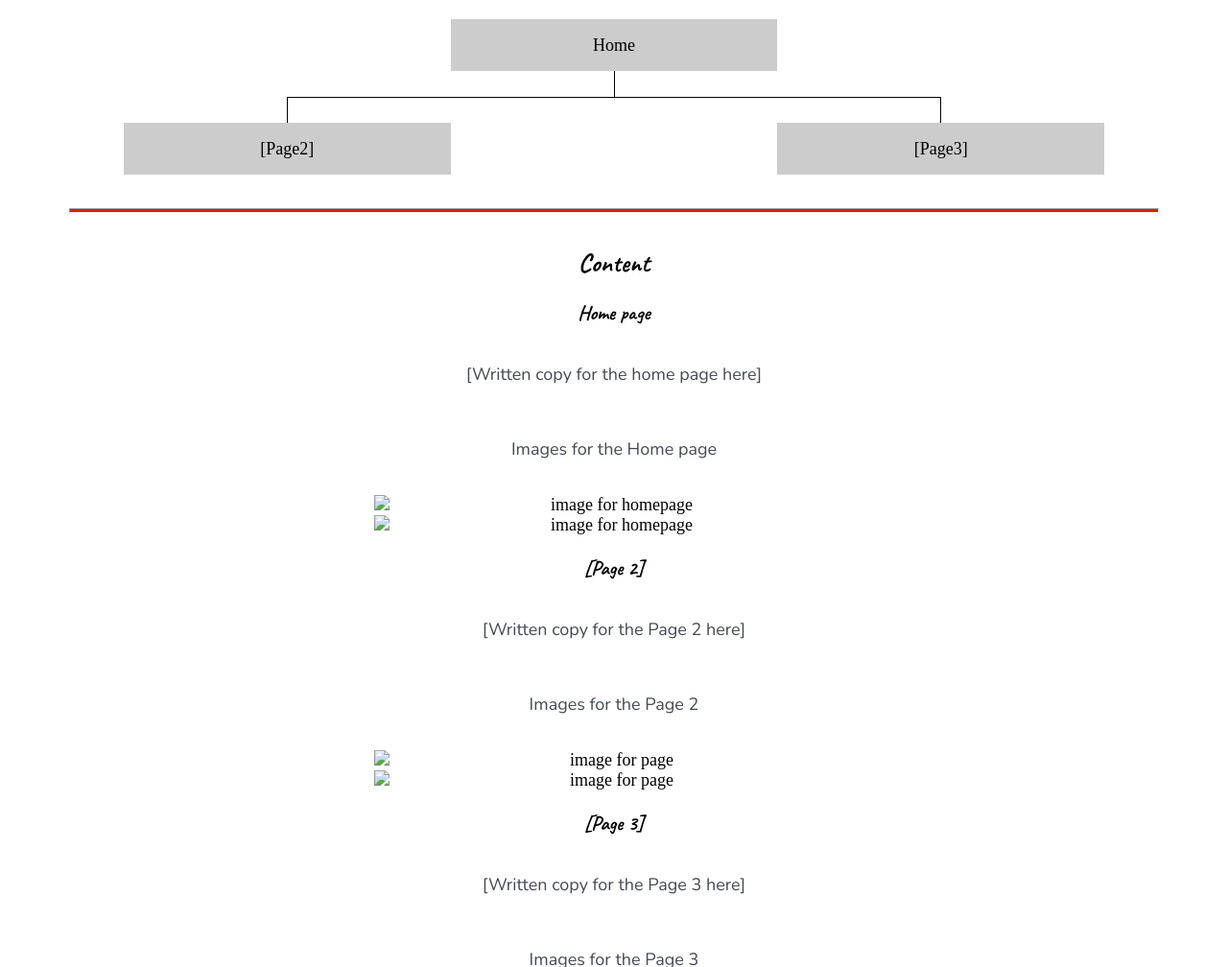
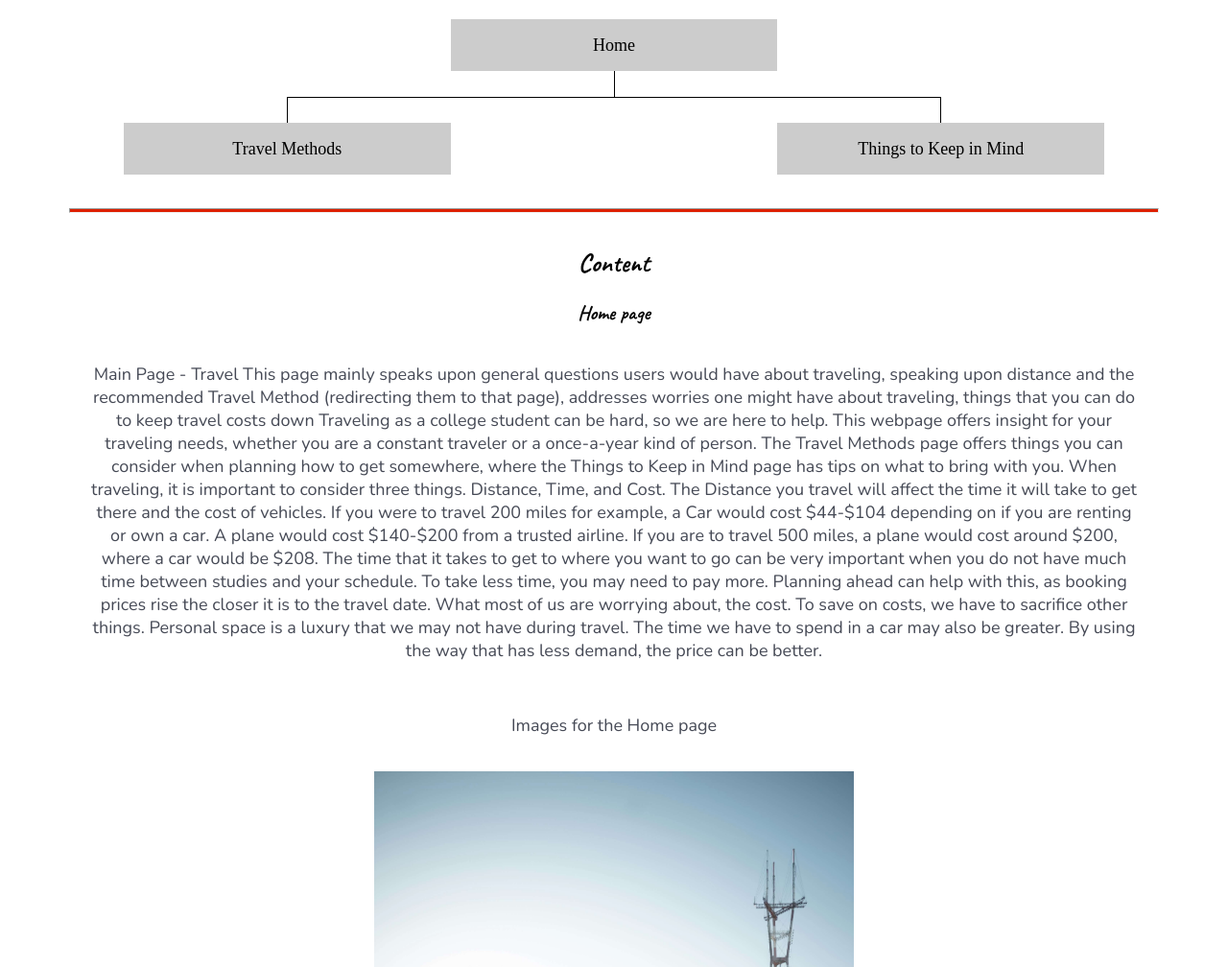
Before and after one commit to kadenboam/WDD130, a plain HTML site: page travelR/site-plan-personal.html in a window 1280 px wide. Shown: the part 2400-3408 px from the top of the page at 96% size. Drawn offline with nearby package versions, Linux system fonts and the light colour scheme.

Commit message:
info_of_personal_website

```diff
--- a/travelR/site-plan-personal.html
+++ b/travelR/site-plan-personal.html
@@ -31,7 +31,7 @@
       <h2>Branding</h2>
       <h3>Website Logo</h3>
       <!-- Replace this with some sort of logo for your site.  A logo can be as simple as the name of your site in a nice font :) -->
-      <img src="r_travel.png" alt="Logo image">
+      <img src="images/r_travel.png" alt="Logo image">
       <hr>
       <h2>
         Style Guide
@@ -102,10 +102,10 @@
           Home
         </div>
         <div class="sm-page2">
-          [Page2] <!-- change this -->
+          Travel Methods <!-- change this -->
         </div>
         <div class="sm-page3">
-          [Page3]  <!-- change this -->
+          Things to Keep in Mind  <!-- change this -->
         </div>
 
         <div class="top">
@@ -127,36 +127,49 @@
       </h2>
       <h3>Home page</h3>
       <p>
-        [Written copy for the home page here]
+        Main Page - Travel
+        This page mainly speaks upon general questions users would have about traveling, speaking upon distance and the recommended Travel Method (redirecting them to that page), addresses worries one might have about traveling, things that you can do to keep travel costs down
+
+        Traveling as a college student can be hard, so we are here to help. This webpage offers insight for your traveling needs, whether you are a constant traveler or a once-a-year kind of person. The Travel Methods page offers things you can consider when planning how to get somewhere, where the Things to Keep in Mind page has tips on what to bring with you.
+
+        When traveling, it is important to consider three things. Distance, Time, and Cost.
+
+        The Distance you travel will affect the time it will take to get there and the cost of vehicles. If you were to travel 200 miles for example, a Car would cost $44-$104 depending on if you are renting or own a car. A plane would cost $140-$200 from a trusted airline. If you are to travel 500 miles, a plane would cost around $200, where a car would be $208.
+
+        The time that it takes to get to where you want to go can be very important when you do not have much time between studies and your schedule. To take less time, you may need to pay more. Planning ahead can help with this, as booking prices rise the closer it is to the travel date.
+
+        What most of us are worrying about, the cost. To save on costs, we have to sacrifice other things. Personal space is a luxury that we may not have during travel. The time we have to spend in a car may also be greater. By using the way that has less demand, the price can be better.
       </p>
       <p>Images for the Home page</p>
-        <img src="#" alt="image for homepage">
-        <img src="#" alt="image for homepage">
+        <img src="images/open_road.jpg" alt="car on the open road">
+        <img src="images/map_route.jpg" alt="Map routs">
 
       </ul>
-      <h3>[Page 2]</h3>
+      <h3>Page - 1 Travel Methods</h3>
       <p>
-        [Written copy for the Page 2 here]
+        Page 1 - Travel Methods
+        This page includes links to other websites, along with descriptions of Pros and Cons of the different ways of traveling. It will include BYU-I Travel board, Cars, Buses, Trains, and Planes. Some things it will speak upon are recommended group size, pricing, time it will take, quality.
       </p>
       <p>Images for the Page 2</p>
-        <img src="#" alt="image for page">
-        <img src="#" alt="image for page">
+        <img src="images/bus.jpg" alt="a speeding bus">
+        <img src="images/plane_taking_off.jpg" alt="a plane taking off">
 
       </ul>
-      <h3>[Page 3]</h3>
+      <h3>Page - 2 Things to Keep in Mind</h3>
       <p>
-        [Written copy for the Page 3 here]
+        Page 2 - Things to Keep in Mind
+        This page will be filled with helpful things for traveling. It will include a packing list of do not forget essentials, a clothes calculator based on the time you will spend away, some good travel snack recommendations, and even a podcast & music link for entertainment purposes.
       </p>
       <p>Images for the Page 3</p>
-        <img src="#" alt="image for page3">
-        <img src="#" alt="image for page3">
+        <img src="images/snacks_for_trip.jpg" alt="snacks for a trip">
+        <img src="images/travel_necesities.jpg" alt="acessories">
 
       </ul>
       <h3>[TravelY (sister website, for sister school)]</h3>
       <p>
         [Written copy for the TravelY here]
       </p>
-      <p>Images for the Page 2</p>
+      <p>Images for TravelY</p>
         <img src="#" alt="image for page">
         <img src="#" alt="image for page">
 
```
Also changed, not shown: travelR/images/bus.jpg (added), travelR/images/map_route.jpg (added), travelR/images/open_road.jpg (added), travelR/images/plane_taking_off.jpg (added), travelR/images/r_travel.png (renamed from travelR/r_travel.png), travelR/images/snacks_for_trip.jpg (added), travelR/images/travel_necesities.jpg (added), wwr/images/mystic_river.jpg (added), wwr/images/sancuaries_canyon.jpg (added), wwr/images/wizards_way.jpg (added), wwr/images/wizards_way_alternative.jpg (added).
